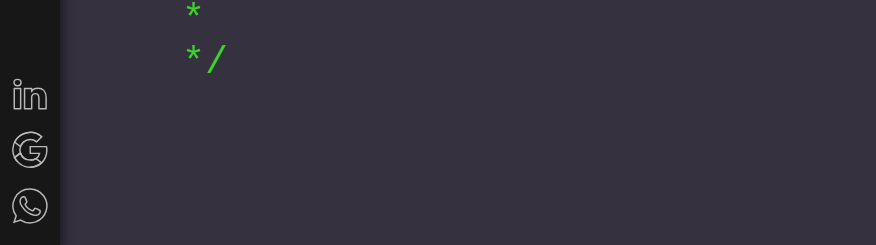
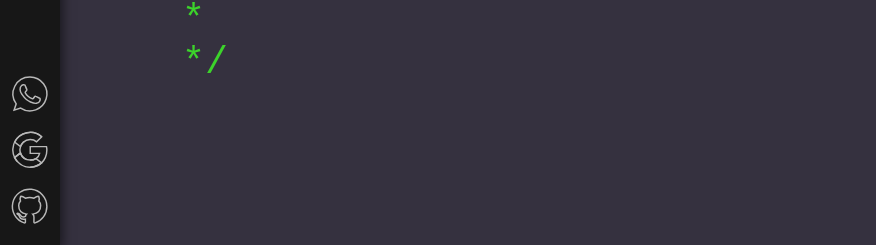
Before and after one commit to FelisbertoBastos/portfolio, a Vue app: page / in a window 1280 px wide. Shown: the part 552-797 px from the top of the page, without its empty margins (0-876 px from the left). Built offline with nearby package versions, Linux system fonts and the light colour scheme.

Commit message:
Botao do Linkedin substituido pelo do Github

```diff
--- a/src/components/layout/SideBar/index.vue
+++ b/src/components/layout/SideBar/index.vue
@@ -37,9 +37,9 @@ export default {
     return {
       socialMenuMaxWidth: '60px',
       iconItems: [
-        { src: require('@/assets/Linkedin.svg'), alt: 'Linkedin' },
+        { src: require('@/assets/Whatsapp.svg'), alt: 'Whatsapp' },
         { src: require('@/assets/Google.svg'), alt: 'Google' },
-        { src: require('@/assets/Whatsapp.svg'), alt: 'Whatsapp' }
+        { src: require('@/assets/Github.svg'), alt: 'Github' }
       ]
     }
   }
```
Also changed, not shown: src/assets/Github.svg (added), src/assets/Linkedin.svg (deleted).
